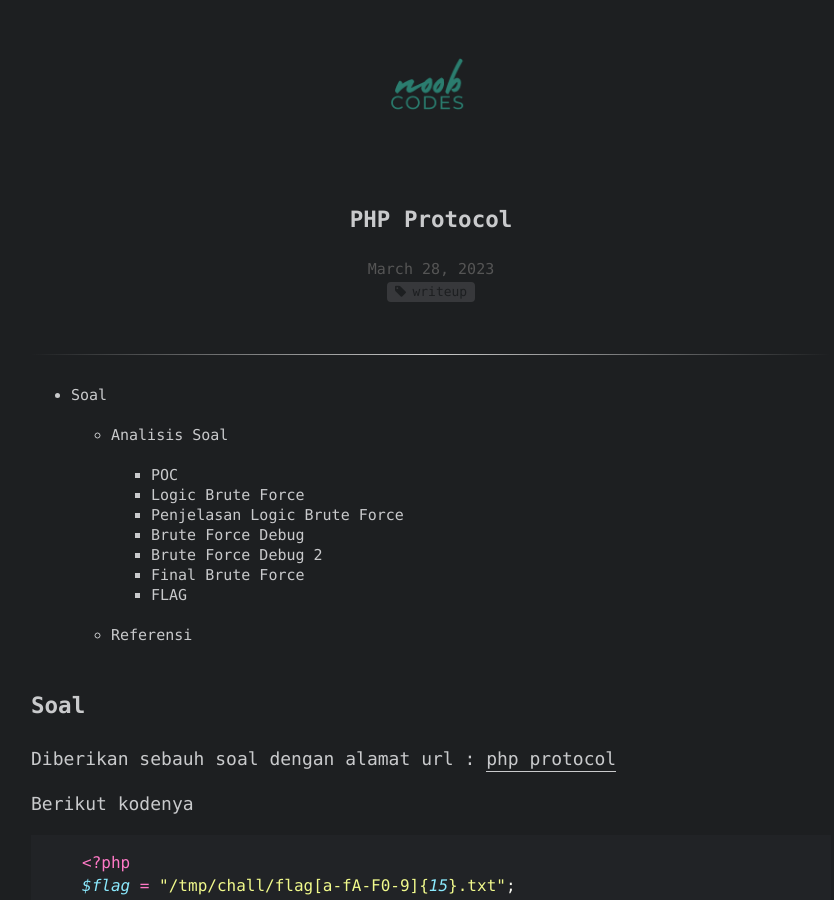
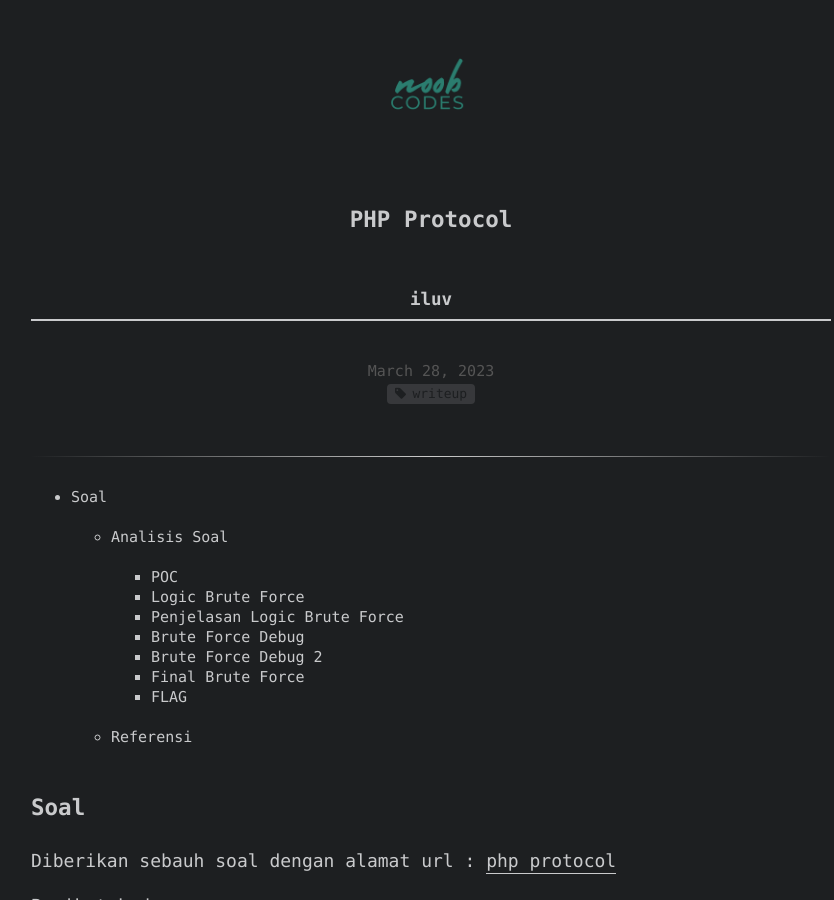
Before and after one commit to syukirman-amir/blog.noob.codes, a Jekyll site: the page built from _posts/2023-03-28-php-protocol.md, in a window 1280 px wide and 900 px high. Shown: the whole window, without its empty margins (209-1043 px from the left). Built offline with Jekyll 4.4.1, drawn with Linux system fonts in a browser that asks for light colours; comment, search, counter and statistics services are not loaded.

Commit message:
Update post.html

```diff
--- a/_layouts/post.html
+++ b/_layouts/post.html
@@ -6,6 +6,7 @@ layout: default
 
 	<div class="center">
 		<h1>{{ page.title }}</h1>
+		<h3>{{ page.author }}</h3>
 		<time>{{ page.date | date: '%B %-d, %Y' }}</time>
 	</div>
 
```
